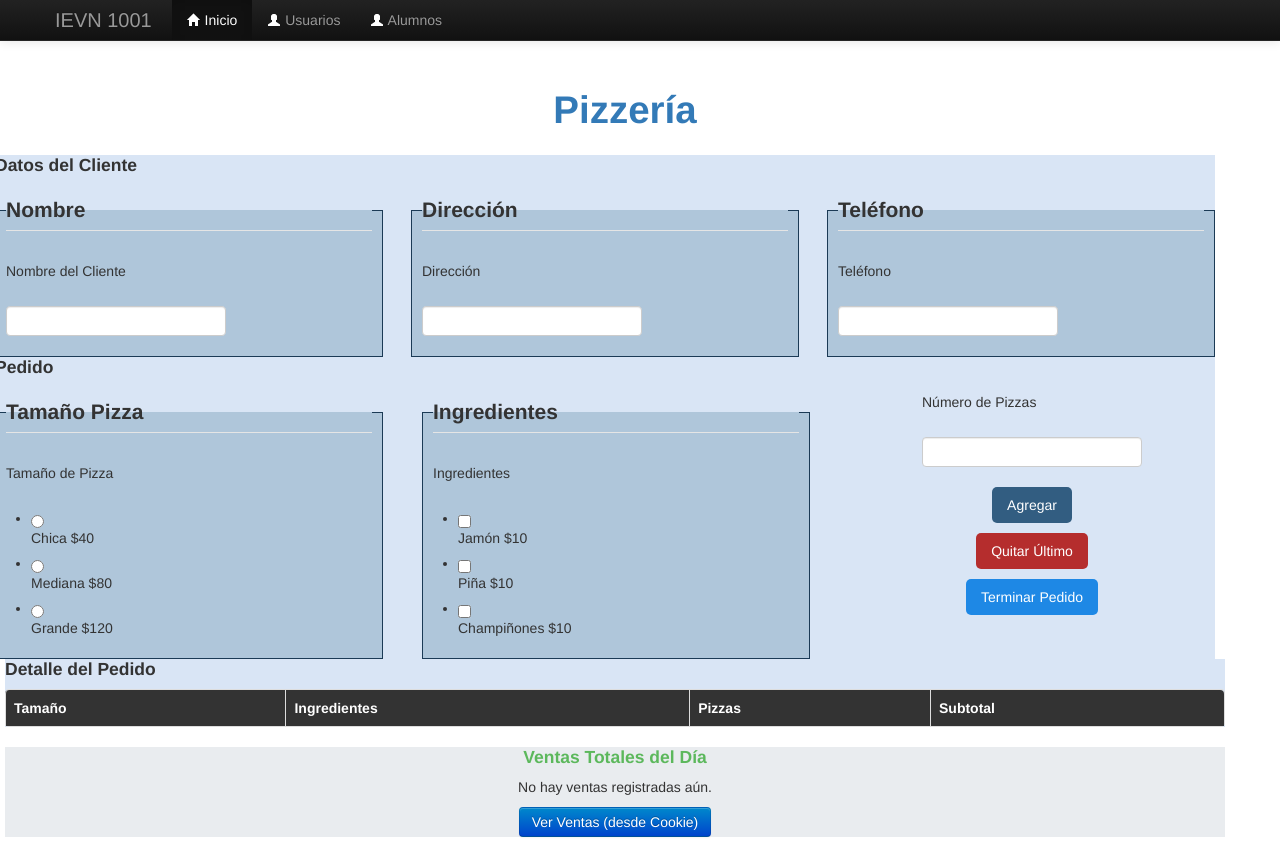
After one commit to IEVN1001-19002330/api_flask01, a Flask app: page /pizzeria in a window 1280 px wide. The commit adds this page. Run offline with Flask 3, Linux system fonts and the light colour scheme; lists and menus that the app fills with data are empty; some libraries are stand-ins or nearby versions.

Commit message:
pizzeria

```diff
--- a/app.py
+++ b/app.py
@@ -1,11 +1,92 @@
-from flask import Flask, render_template, request
+from flask import Flask, render_template, request, redirect
+from flask import make_response, jsonify
+import json
+from forms import PizzeriaForm
 import math
+from datetime import datetime
+import forms
 
 app = Flask(__name__)
+app.config['SECRET_KEY'] = 'clave_secreta'
 
 @app.route('/')
 def home():
     return "Hello, world!"
+
+@app.route("/pizzeria", methods=["GET", "POST"])
+def pizzeria():
+    form = PizzeriaForm(request.form)
+    pedidos = []
+    ventas = []
+    total_dia = 0
+
+    data_pedidos = request.cookies.get("pedidos")
+    if data_pedidos:
+        pedidos = json.loads(data_pedidos)
+    data_ventas = request.cookies.get("ventas")
+    if data_ventas:
+        ventas = json.loads(data_ventas)
+
+    if request.method == "POST" and form.validate():
+        accion = request.form.get("btnAccion")
+
+        if accion == "agregar":
+            tamano = form.tamano.data
+            ingredientes = form.ingredientes.data
+            num_pizzas = form.num_pizzas.data
+
+            precios = {"Chica": 40, "Mediana": 80, "Grande": 120}
+            subtotal = precios[tamano] * num_pizzas + (10 * len(ingredientes) * num_pizzas)
+
+            nuevo_pedido = {
+                "tamano": tamano,
+                "ingredientes": ", ".join(ingredientes),
+                "num_pizzas": num_pizzas,
+                "subtotal": subtotal
+            }
+            pedidos.append(nuevo_pedido)
+
+        elif accion == "quitar":
+            if pedidos:
+                pedidos.pop()
+
+        elif accion == "terminar":
+            if pedidos:
+                total = sum(p["subtotal"] for p in pedidos)
+                nombre = form.nombre.data
+                direccion = form.direccion.data
+                telefono = form.telefono.data
+                fecha = datetime.now().strftime("%d-%m-%Y")
+
+                nueva_venta = {
+                    "nombre": nombre,
+                    "direccion": direccion,
+                    "telefono": telefono,
+                    "fecha": fecha,
+                    "total": total
+                }
+                ventas.append(nueva_venta)
+
+                pedidos = []
+
+        total_dia = sum(v["total"] for v in ventas)
+
+        response = make_response(render_template("pizzeria.html", form=form, pedidos=pedidos, ventas=ventas, total_dia=total_dia))
+        response.set_cookie("pedidos", json.dumps(pedidos))
+        response.set_cookie("ventas", json.dumps(ventas))
+        return response
+
+    total_dia = sum(v["total"] for v in ventas)
+    return render_template("pizzeria.html", form=form, pedidos=pedidos, ventas=ventas, total_dia=total_dia)
+
+
+@app.route("/get_ventas")
+def get_ventas():
+    data_ventas = request.cookies.get("ventas")
+    if not data_ventas:
+        return "No hay ventas registradas", 404
+    ventas = json.loads(data_ventas)
+    return jsonify(ventas)
 
 
 @app.route('/index')
@@ -26,8 +107,8 @@ def resultado():
     return "La multiplicación de {} y {} es: {} ".format(n1,n2,int(n1)*int(n2))
 
 
-@app.route('/distancia', methods=['GET', 'POST'])
-def distancia():
+""" @app.route('/distancia01', methods=['GET', 'POST'])
+def distancia1():
     resultado = None
     if request.method == 'POST':
         try:
@@ -40,7 +121,7 @@ def distancia():
         except (ValueError, TypeError):
             resultado = "Error: verifica tus valores."
 
-    return render_template('distancia.html', resultado=resultado)
+    return render_template('distancia.html', resultado=resultado) """
 
 
 @app.route('/figuras', methods=['GET', 'POST'])
@@ -69,6 +150,71 @@ def figuras():
 @app.route("/hola")
 def func():
     return "<h1>¡Hola!</h1>"
+
+
+@app.route("/alumnos", methods=['GET', 'POST'])
+def alumnos():
+    mat=0
+    nom=''
+    apell=''
+    email=''
+    estudiantes=[]
+    datos={}
+
+    alumno_class=forms.UserForm(request.form)
+    if request.method=='POST' and alumno_class.validate():
+
+        if request.form.get("btnElimina")=='eliminar':
+            response = make_response(render_template('Alumnos.html',))
+            response.delete_cookie('usuario')
+
+
+        mat=alumno_class.matricula.data
+        nom=alumno_class.nombre.data
+        apell=alumno_class.apellido.data
+        email=alumno_class.email.data
+        datos={'matricula':mat,'nombre':nom.rstrip(), 'apellido':apell.rstrip(),'email':email.rstrip()}
+
+        data_str = request.cookies.get("usuario")
+        if not data_str:
+            return "No hay cookies guardadas", 404
+
+        estudiantes= json.loads(data_str)
+
+        estudiantes.append(datos)
+
+    response=make_response(render_template('Alumnos.html',form=alumno_class, mat=mat, nom=nom, apell=apell, email=email))
+
+    if request.method!='GET':
+        response.set_cookie('usuario', json.dumps(estudiantes))
+
+    return response
+
+@app.route("/get_cookie")
+def get_cookie():
+
+    data_str = request.cookies.get("usuario")
+    if not data_str:
+        return "No hay cookie guardada", 404
+
+    estudiantes = json.loads(data_str)
+
+    return jsonify(estudiantes)
+
+@app.route("/distancia", methods=['GET', 'POST'])
+def distancia():
+    resultado = None
+    form = forms.DistanciaForm(request.form)
+
+    if request.method == 'POST' and form.validate():
+        x1 = form.x1.data
+        x2 = form.x2.data
+        y1 = form.y1.data
+        y2 = form.y2.data
+
+        resultado = ((x2 - x1)**2 + (y2 - y1)**2)**0.5
+
+    return render_template('distancia.html', form=form, resultado=resultado)
 
 
 @app.route("/user/<string:user>")
--- /dev/null
+++ b/forms.py
@@ -0,0 +1,37 @@
+from wtforms import EmailField, Form
+from wtforms import StringField, IntegerField, BooleanField, PasswordField, FloatField, RadioField, SelectMultipleField, SubmitField, widgets
+from wtforms import validators
+from flask_wtf import FlaskForm
+from wtforms.validators import DataRequired, NumberRange
+
+class UserForm(Form):
+    matricula=IntegerField('Matricula', [validators.DataRequired(message='El campo es requerido')])
+    nombre=StringField('Nombre', [validators.DataRequired(message='El campo es requerido'), validators.Length(min=1, max=50)])
+    apellido=StringField('Apellido', [validators.DataRequired(message='El campo es requerido'), validators.Length(min=1, max=50)])
+    email=EmailField('Email', [validators.Email(message='Ingrese un correo válido')])
+
+
+
+class DistanciaForm(Form):
+    x1 = FloatField('X1', [validators.DataRequired(message='Campo requerido')])
+    x2 = FloatField('X2', [validators.DataRequired(message='Campo requerido')])
+    y1 = FloatField('Y1', [validators.DataRequired(message='Campo requerido')])
+    y2 = FloatField('Y2', [validators.DataRequired(message='Campo requerido')])
+
+
+
+class PizzeriaForm(Form):
+    nombre = StringField('Nombre del Cliente', [validators.DataRequired(message='Campo requerido')])
+    direccion = StringField('Dirección', [validators.DataRequired(message='Campo requerido')])
+    telefono = StringField('Teléfono', [validators.DataRequired(message='Campo requerido')])
+
+    tamano = RadioField('Tamaño de Pizza',
+                        choices=[('Chica', 'Chica $40'), ('Mediana', 'Mediana $80'), ('Grande', 'Grande $120')],
+                        validators=[validators.DataRequired(message='Seleccione un tamaño')])
+
+    ingredientes = SelectMultipleField('Ingredientes',
+                        choices=[('Jamón', 'Jamón $10'), ('Piña', 'Piña $10'), ('Champiñones', 'Champiñones $10')],
+                        option_widget=widgets.CheckboxInput(),
+                        widget=widgets.ListWidget(prefix_label=False))
+
+    num_pizzas = IntegerField('Número de Pizzas', [validators.DataRequired(message='Campo requerido')])
--- a/requirements.txt
+++ b/requirements.txt
@@ -1,10 +1,15 @@
 blinker==1.9.0
 click==8.3.0
 colorama==0.4.6
+dnspython==2.8.0
+email-validator==2.3.0
 Flask==3.1.2
+Flask-WTF==1.2.2
+idna==3.11
 itsdangerous==2.2.0
 Jinja2==3.1.6
 MarkupSafe==3.0.3
 mysql==0.0.3
 mysqlclient==2.2.7
 Werkzeug==3.1.3
+WTForms==3.2.1
--- a/templates/_macros.html
+++ b/templates/_macros.html
@@ -11,3 +11,30 @@
     {% endif %}
 </div>
 {% endmacro %}
+
+<!-- {% macro render_field(field) %}
+  <dt>{{ field.label }}
+  <dd>{{ field(**kwargs)|safe }}
+  {% if field.errors %}
+    <ul class=errors>
+    {% for error in field.errors %}
+      <dd style="color: red; ">{{ error }}</dd>
+    {% endfor %}
+    </ul>
+  {% endif %}
+  </dd>
+{% endmacro %} -->
+
+{% macro render_field(field) %}
+  <div class="">
+    <label>{{ field.label }}</label><br>
+    {{ field(**kwargs)|safe }}
+    {% if field.errors %}
+      <ul class="errors">
+      {% for error in field.errors %}
+        <li style="color:red">{{ error }}</li>
+      {% endfor %}
+      </ul>
+    {% endif %}
+  </div>
+{% endmacro %}
--- a/templates/layout.html
+++ b/templates/layout.html
@@ -54,14 +54,15 @@
     </div>
 
 
+    <section>
     <div class="container">
-        <div class="row">
+        <div class="">
            {%block contenido %}
 
            {%endblock%}
-
         </div>
     </div>
+    </section>
 
 
 </body>
--- /dev/null
+++ b/templates/pizzeria.html
@@ -0,0 +1,125 @@
+{% extends "layout.html" %}
+{% block contenido %}
+{% import "_macros.html" as macros %}
+
+<div class="container" style="margin-top: 20px;">
+  <div class="row">
+    <h1 class="text-center" style="color: #337ab7; margin-bottom: 25px;">Pizzería</h1>
+
+    <form action="/pizzeria" method="post" novalidate class="row">
+
+      <div class="col-md-6" style="padding-right:10px;">
+
+        <div class="panel panel-default" style="background-color:#d9e5f5; border:none;">
+          <div class="panel-body">
+            <h4 style="margin-top:0;">Datos del Cliente</h4>
+
+            <div style="display:flex; flex-wrap:wrap; justify-content:space-between; margin-top:15px;">
+
+              <fieldset style="border:1px solid #1b3a55; padding:10px; width:30%; min-width:200px; background:#AFC6DA;">
+                <legend style="font-weight:bold;">Nombre</legend>
+                {{ macros.render_field(form.nombre) }}
+              </fieldset>
+
+              <fieldset style="border:1px solid #1b3a55; padding:10px; width:30%; min-width:200px; background:#AFC6DA;">
+                <legend style="font-weight:bold;">Dirección</legend>
+                {{ macros.render_field(form.direccion) }}
+              </fieldset>
+
+              <fieldset style="border:1px solid #1b3a55; padding:10px; width:30%; min-width:200px; background:#AFC6DA;">
+                <legend style="font-weight:bold;">Teléfono</legend>
+                {{ macros.render_field(form.telefono) }}
+              </fieldset>
+
+            </div>
+
+          </div>
+        </div>
+
+        <div class="panel panel-default" style="background-color:#d9e5f5; border:none;">
+          <div class="panel-body">
+            <h4 style="margin-top:0;">Pedido</h4>
+            <div style="display:flex; flex-wrap:wrap; justify-content:space-between; margin-top:15px;">
+
+              <fieldset style="border:1px solid #1b3a55; padding:10px; width:30%; min-width:200px; background:#AFC6DA;">
+                <legend style="font-weight:bold;">Tamaño Pizza</legend>
+                {{ macros.render_field(form.tamano) }}
+              </fieldset>
+              <fieldset style="border:1px solid #1b3a55; padding:10px; width:30%; min-width:200px; background:#AFC6DA;">
+                <legend style="font-weight:bold;">Ingredientes</legend>
+                {{ macros.render_field(form.ingredientes) }}
+              </fieldset>
+              <div style="display:flex; flex-direction:column; align-items:center; width:30%; min-width:200px;">
+                {{ macros.render_field(form.num_pizzas) }}
+
+                <button type="submit" name="btnAccion" value="agregar"
+                  style="margin-top:10px; padding:8px 15px; background:#325D81; color:white; border:none; border-radius:5px;">
+                  Agregar
+                </button>
+                <button type="submit" name="btnAccion" value="quitar"
+                  style="margin-top:10px; padding:8px 15px; background:#b52d2d; color:white; border:none; border-radius:5px;">
+                  Quitar Último
+                </button>
+                <button type="submit" name="btnAccion" value="terminar"
+                  style="margin-top:10px; padding:8px 15px; background:#1e88e5; color:white; border:none; border-radius:5px;">
+                  Terminar Pedido
+                </button>
+              </div>
+            </div>
+
+          </div>
+        </div>
+      </div>
+
+      <div class="col-md-6" style="padding-left:10px;">
+
+        <div class="panel panel-default" style="background-color:#d9e5f5; border:none;">
+          <div class="panel-body">
+            <h4 style="margin-top:0;">Detalle del Pedido</h4>
+            <table class="table table-bordered table-striped text-center" style="margin-top:10px;">
+              <thead style="background-color:#333; color:white;">
+                <tr>
+                  <th>Tamaño</th>
+                  <th>Ingredientes</th>
+                  <th>Pizzas</th>
+                  <th>Subtotal</th>
+                </tr>
+              </thead>
+              <tbody>
+                {% for p in pedidos %}
+                <tr>
+                  <td>{{ p.tamano }}</td>
+                  <td>{{ p.ingredientes }}</td>
+                  <td>{{ p.num_pizzas }}</td>
+                  <td>${{ p.subtotal }}</td>
+                </tr>
+                {% endfor %}
+              </tbody>
+            </table>
+          </div>
+        </div>
+        <div class="panel panel-default" style="background-color:#d9e5f5; border:none;">
+          <div class="panel-body" style="background-color:#e9ecef;">
+            <h4 class="text-center" style="color:#5cb85c;">Ventas Totales del Día</h4>
+            {% if ventas %}
+              <ul style="list-style:none; padding-left:0; margin-top:10px;">
+                {% for v in ventas %}
+                <li><strong>{{ v.nombre }}</strong> — Total: ${{ v.total }}</li>
+                {% endfor %}
+              </ul>
+              <h5 class="text-right" style="color:#5cb85c;">💰 Total del Día: ${{ total_dia }}</h5>
+            {% else %}
+              <p class="text-center text-muted">No hay ventas registradas aún.</p>
+            {% endif %}
+            <div class="text-center" style="margin-top:10px;">
+              <a href="/get_ventas" class="btn btn-primary">Ver Ventas (desde Cookie)</a>
+            </div>
+          </div>
+        </div>
+      </div>
+
+    </form>
+  </div>
+</div>
+
+{% endblock %}
```
Also changed, not shown: templates/Alumnos.html (added, +44 -0 lines), templates/distancia.html (+11 -23 lines), 1 other file.
